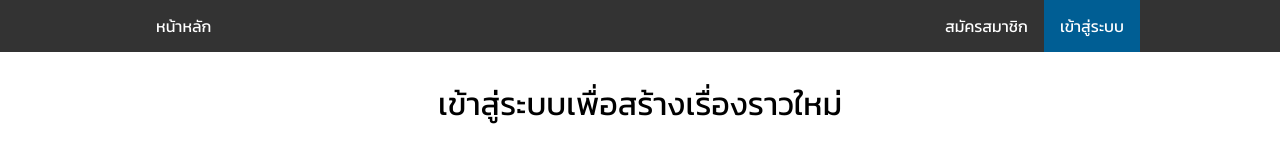
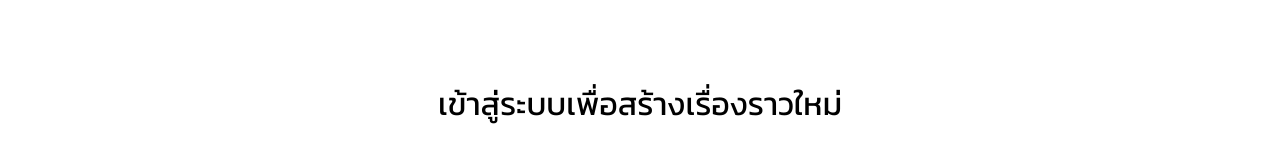
Before and after one commit to arsura/ma-ma-comsys, a React (Create React App) app: page / in a window 1280 px wide. Shown: the top 160 px of the page. Built offline with nearby package versions, Linux system fonts and the light colour scheme.

Commit message:
initial commit

```diff
--- a/src/App.js
+++ b/src/App.js
@@ -14,7 +14,6 @@ class App extends Component {
     return (
       <Router>
         <div className='container'>
-          <NavBar />
           <Route exact path={process.env.PUBLIC_URL + '/'} component={Home} />
           <Route path='/login' component={Login} />
           <Route path='/logout' component={Logout} />
```
